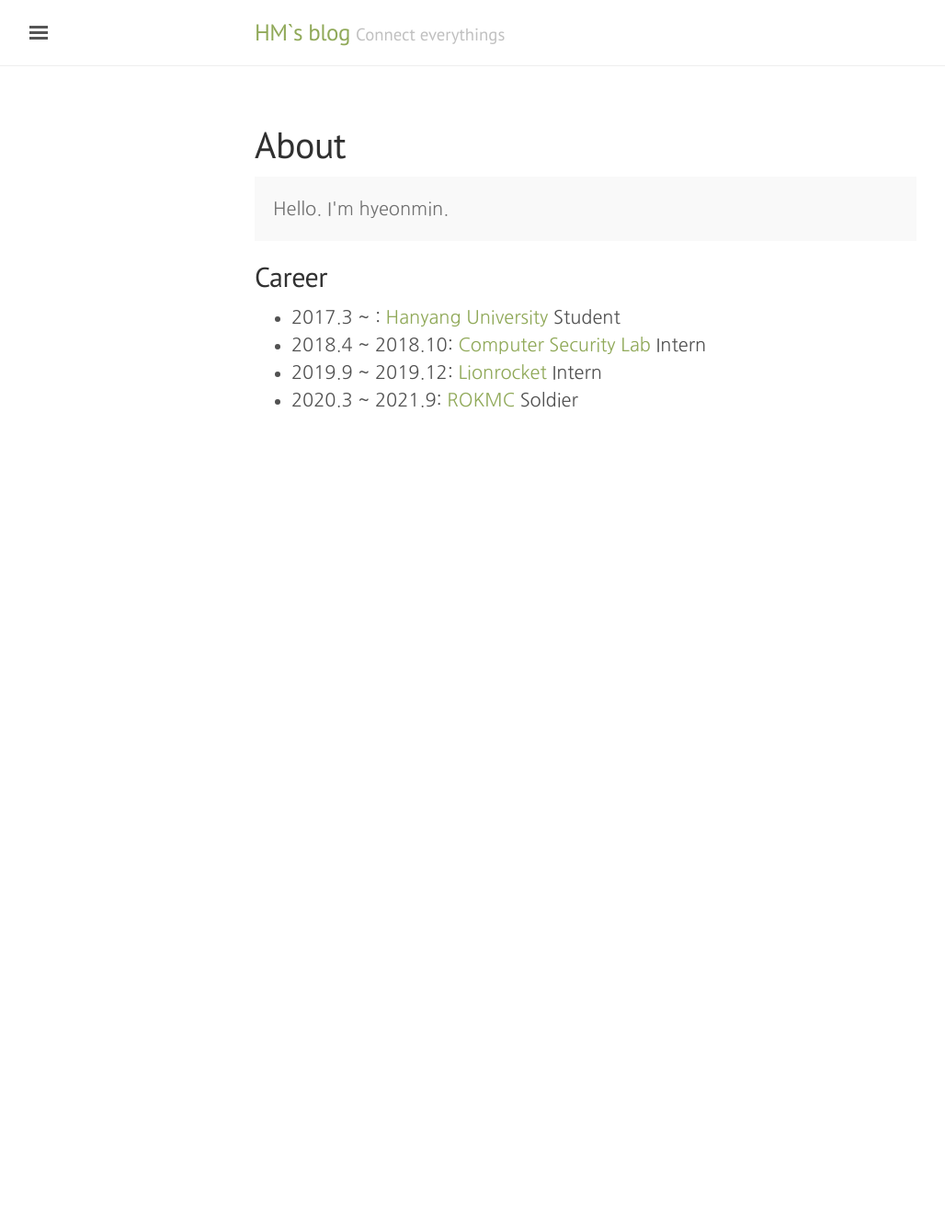
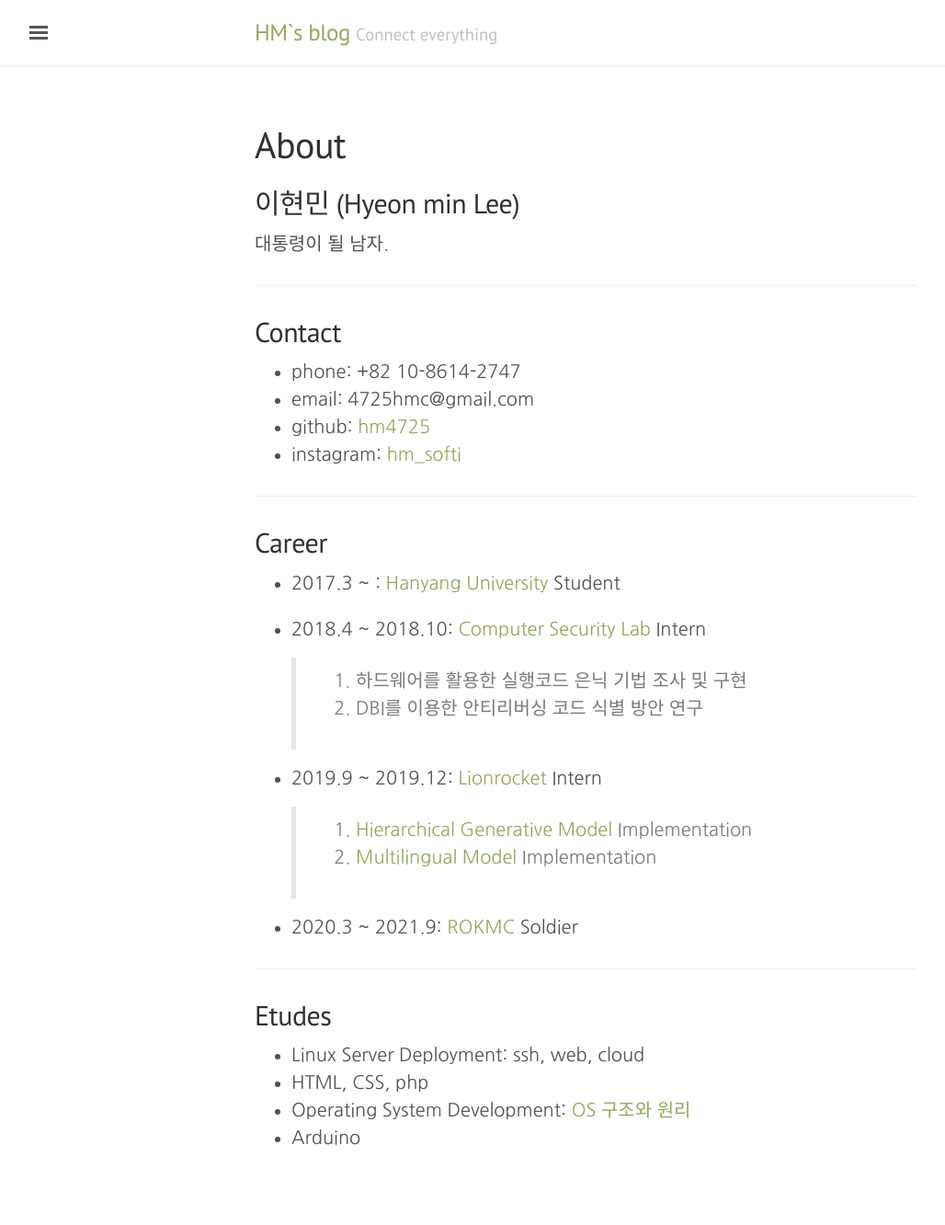
Before and after one commit to HM4725/HM4725.github.io, a Jekyll site: the page built from about.md, in a window 1280 px wide. Shown: the whole page at 92% size, without its empty margins (3-1031 px from the left). Built offline with Jekyll 4.4.1, drawn with Linux system fonts in a browser that asks for light colours; some web fonts are replaced; before the commit the page ends 900 px from its top, so only the background shows below that.

Commit message:
modified: about: me!

```diff
--- a/_config.yml
+++ b/_config.yml
@@ -6,7 +6,7 @@ permalink:           pretty
 
 # Setup
 title:               HM`s blog
-tagline:             'Connect everythings'
+tagline:             'Connect everything'
 description:         'HMC softi'
 url:                 https://hm4725.github.io
 baseurl:             ''
@@ -15,7 +15,8 @@ paginate:            5
 # About/contact
 author:
   name:              Hyeon min Lee
-  url:               https://www.instagram.com/hm_softi/
+  github:               https://github.com/HM4725
+  instagram:         https://www.instagram.com/hm_softi/
   email:             4725hmc@gmail.com
 
 # Custom vars
--- a/about.md
+++ b/about.md
@@ -3,14 +3,39 @@ layout: page
 title: About
 ---
 
-<p class="message">
-Hello. I'm hyeonmin.
-</p>
+## 이현민 ({{site.author.name}})
+대통령이 될 남자.
 
+---
+
+## Contact
+
+* phone: +82 10-8614-2747
+* email: 4725hmc@gmail.com
+* github: [hm4725]({{site.author.github}})
+* instagram: [hm_softi]({{site.author.instagram}})
+
+---
 
 ## Career
 
 * 2017.3 ~ : [Hanyang University](http://cs.hanyang.ac.kr/) Student
+
 * 2018.4 ~ 2018.10: [Computer Security Lab](http://securitylab.hanyang.ac.kr/) Intern
+> 1. 하드웨어를 활용한 실행코드 은닉 기법 조사 및 구현
+2. DBI를 이용한 안티리버싱 코드 식별 방안 연구
+
 * 2019.9 ~ 2019.12: [Lionrocket](https://lionrocket.ai/) Intern
+> 1. [Hierarchical Generative Model](https://arxiv.org/abs/1810.07217) Implementation
+2. [Multilingual Model](https://arxiv.org/abs/1907.04448) Implementation
+
 * 2020.3 ~ 2021.9: [ROKMC](http://rokmc.mil.kr) Soldier
+
+---
+
+## Etudes
+
+* Linux Server Deployment: ssh, web, cloud
+* HTML, CSS, php
+* Operating System Development: [OS 구조와 원리](https://www.aladin.co.kr/m/mproduct.aspx?itemid=908430)
+* Arduino
```
